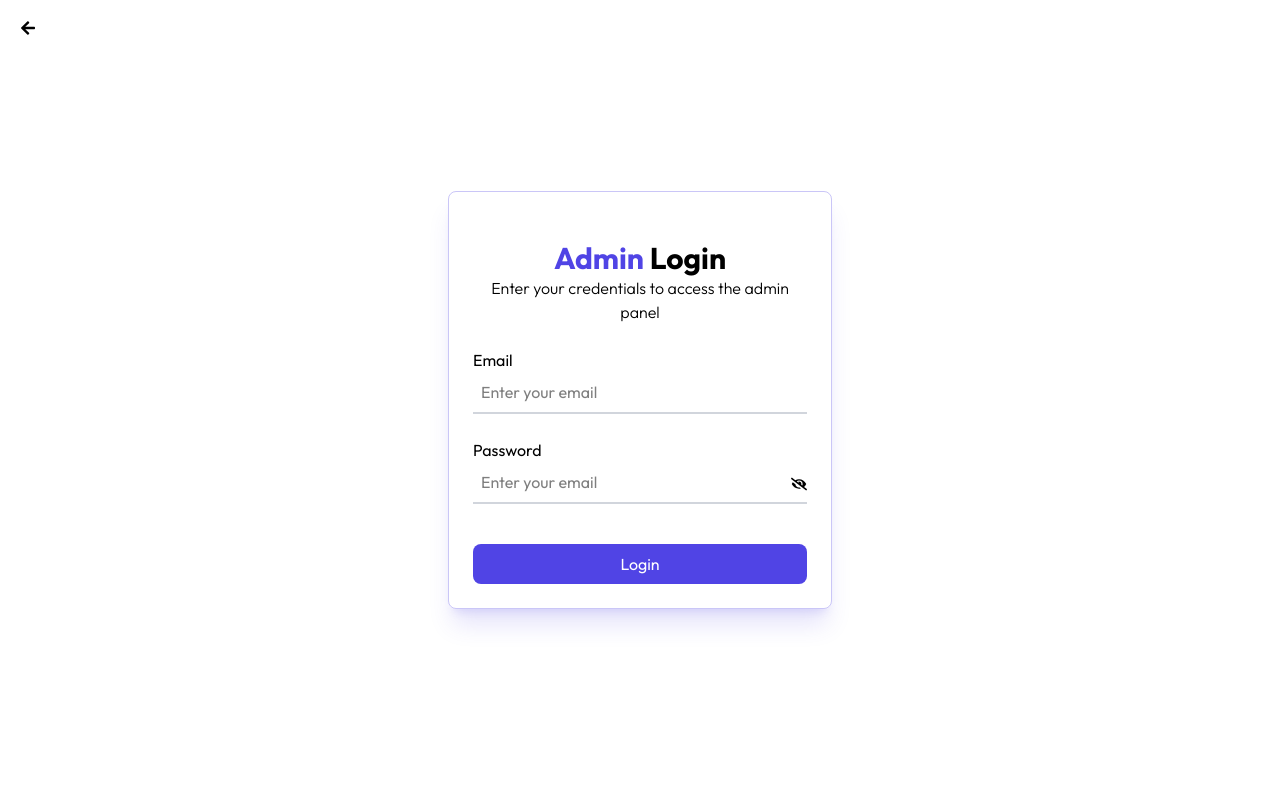
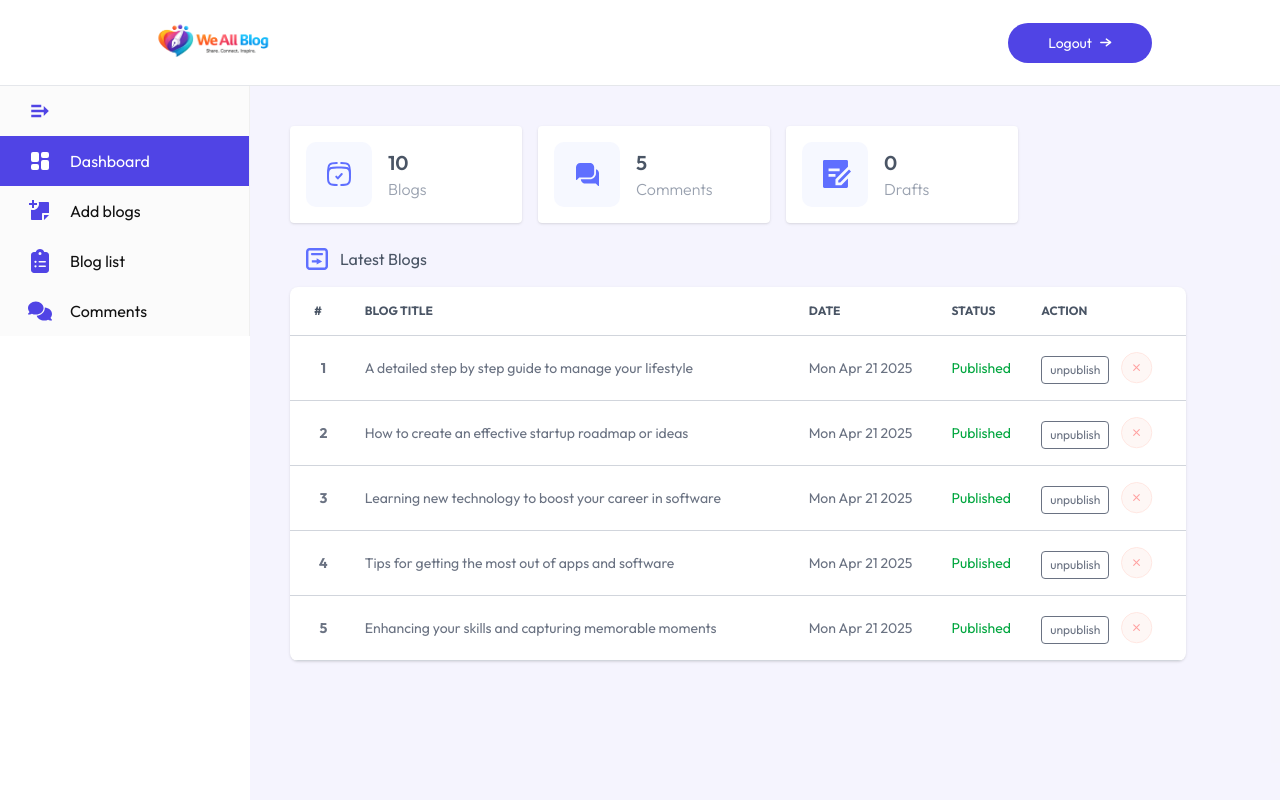
Before and after one commit to toxic-programmer-cell/blog-app, a React (Vite) app in the folder client/: page /admin in a window 1280 px wide. Shown: the top 800 px of the page. Built offline with nearby package versions, Linux system fonts and the light colour scheme.

Commit message:
feat: implement BlogTableItem component and enhance Dashboard with blog data display

```diff
--- a/client/src/App.jsx
+++ b/client/src/App.jsx
@@ -15,7 +15,7 @@
       <Routes>
         <Route path="/" element={<Home />} />
         <Route path="/blog/:id" element={<Blog />} />
-        <Route path="/admin" element={false ? <Layout /> : <Login />}>
+        <Route path="/admin" element={true ? <Layout /> : <Login />}>
           <Route index element={<Dashboard />} />
           <Route path="/admin/list-blog" element={<ListBlog />} />
           <Route path="/admin/add-blog" element={<AddBlog />} />
--- /dev/null
+++ b/client/src/components/admin/BlogTableItem.jsx
@@ -0,0 +1,35 @@
+import React from "react";
+import { assets } from "../../assets/assets";
+
+const BlogTableItem = ({ blog, fetchBlogs, index }) => {
+  const { title, createdAt } = blog;
+  const blogDate = new Date(createdAt);
+  return (
+    <tr className="border-y border-gray-300">
+      <th>{index + 1}</th>
+      <td className="px-2 py-4">{title}</td>
+      <td className="px-2 py-4 max-sm:hidden">{blogDate.toDateString()}</td>
+      <td className="px-2 py-4 max-sm:hidden">
+        <p
+          className={`${
+            blog.isPublished ? "text-green-600" : "text-orange-700"
+          }`}
+        >
+          {blog.isPublished ? "Published" : "unpublished"}
+        </p>
+      </td>
+      <td className="px-2 py-4 text-xs gap-3 flex">
+        <button className="border px-2 py-0.5 mt-1 rounded cursor-pointer">
+          {blog.isPublished ? "unpublish" : "publish"}
+        </button>
+        <img
+          src={assets.cross_icon}
+          alt=""
+          className="w-8 hover:scale-105 transition-all cursor-pointer"
+        />
+      </td>
+    </tr>
+  );
+};
+
+export default BlogTableItem;
--- a/client/src/pages/admin/Dashboard.jsx
+++ b/client/src/pages/admin/Dashboard.jsx
@@ -1,7 +1,103 @@
-import React from "react";
+import React, { useEffect, useState } from "react";
+import { assets, dashboard_data } from "../../assets/assets";
+import BlogTableItem from "../../components/admin/BlogTableItem";
 
 const Dashboard = () => {
-  return <div className="bg-primary/6 w-full min-h-full"></div>;
+  const [dashboardData, setDashboardData] = useState({
+    blogs: 0,
+    comments: 0,
+    drafts: 0,
+    recentBlogs: [],
+  });
+
+  const fetchDashboardData = async () => {
+    setDashboardData(dashboard_data);
+  };
+
+  useEffect(() => {
+    fetchDashboardData();
+  }, []);
+
+  return (
+    <div className="bg-primary/6 flex-1 p-4 md:p-10">
+      <div className="flex flex-wrap gap-4">
+        <div className="flex items-center gap-4 bg-white p-4 min-w-58 rounded shadow cursor-pointer hover:scale-105 transition-all">
+          <img src={assets.dashboard_icon_1} alt="" />
+          <div>
+            <div>
+              <p className="text-xl font-semibold text-gray-600">
+                {dashboardData.blogs}
+              </p>
+              <p className="text-gray-400 font-light">Blogs</p>
+            </div>
+          </div>
+        </div>
+        <div className="flex items-center gap-4 bg-white p-4 min-w-58 rounded shadow cursor-pointer hover:scale-105 transition-all">
+          <img src={assets.dashboard_icon_2} alt="" />
+          <div>
+            <div>
+              <p className="text-xl font-semibold text-gray-600">
+                {dashboardData.comments}
+              </p>
+              <p className="text-gray-400 font-light">Comments</p>
+            </div>
+          </div>
+        </div>
+        <div className="flex items-center gap-4 bg-white p-4 min-w-58 rounded shadow cursor-pointer hover:scale-105 transition-all">
+          <img src={assets.dashboard_icon_3} alt="" />
+          <div>
+            <div>
+              <p className="text-xl font-semibold text-gray-600">
+                {dashboardData.drafts}
+              </p>
+              <p className="text-gray-400 font-light">Drafts</p>
+            </div>
+          </div>
+        </div>
+      </div>
+      <div>
+        <div className="flex items-center gap-3 m-4 mt-6 text-gray-600">
+          <img src={assets.dashboard_icon_4} alt="" />
+          <p>Latest Blogs</p>
+        </div>
+        <div className="relative max-w-4xl overflow-x-auto shadow rounded-lg scrollbar-hide bg-white">
+          <table className="w-full text-sm text-gray-500">
+            <thead className="text-xs text-gray-600 text-left uppercase">
+              <tr>
+                <th scope="col" className="px-2 py-4 xl:px-6">
+                  #
+                </th>
+                <th scope="col" className="px-2 py-4">
+                  Blog Title
+                </th>
+                <th scope="col" className="px-2 py-4 max-sm:hidden">
+                  Date
+                </th>
+                <th scope="col" className="px-2 py-4 max-sm:hidden">
+                  Status
+                </th>
+                <th scope="col" className="px-2 py-4">
+                  Action
+                </th>
+              </tr>
+            </thead>
+            <tbody>
+              {dashboardData.recentBlogs.map((blog, index) => {
+                return (
+                  <BlogTableItem
+                    key={blog._id}
+                    blog={blog}
+                    fetchBlogs={fetchDashboardData}
+                    index={index}
+                  />
+                );
+              })}
+            </tbody>
+          </table>
+        </div>
+      </div>
+    </div>
+  );
 };
 
 export default Dashboard;
--- a/client/src/pages/admin/Layout.jsx
+++ b/client/src/pages/admin/Layout.jsx
@@ -26,7 +26,7 @@
       </div>
 
       {/* content */}
-      <div className="flex h-[calc(100vh-86px)]">
+      <div className="flex min-h-[calc(100vh-86px)]">
         <AdminSidebar />
         <Outlet />
       </div>
```
